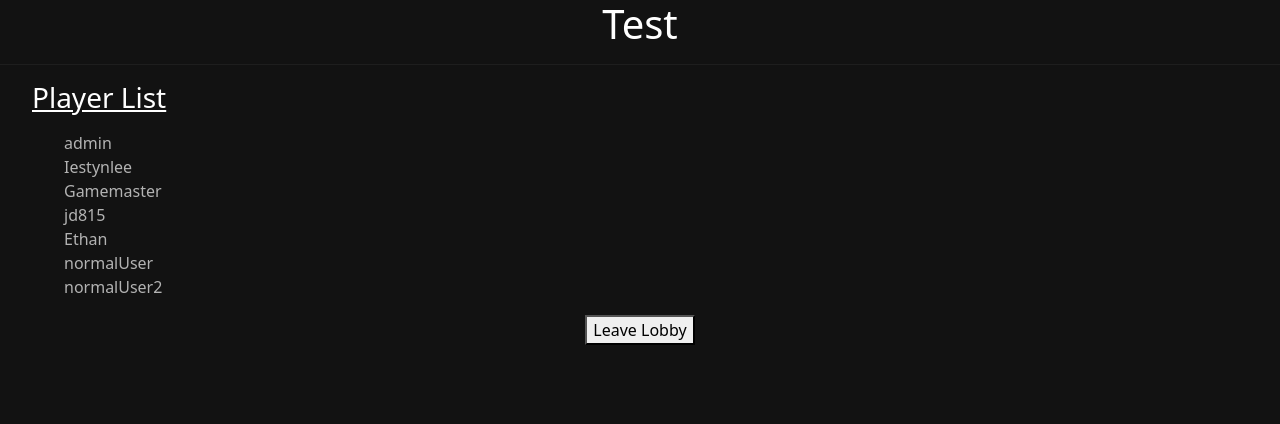
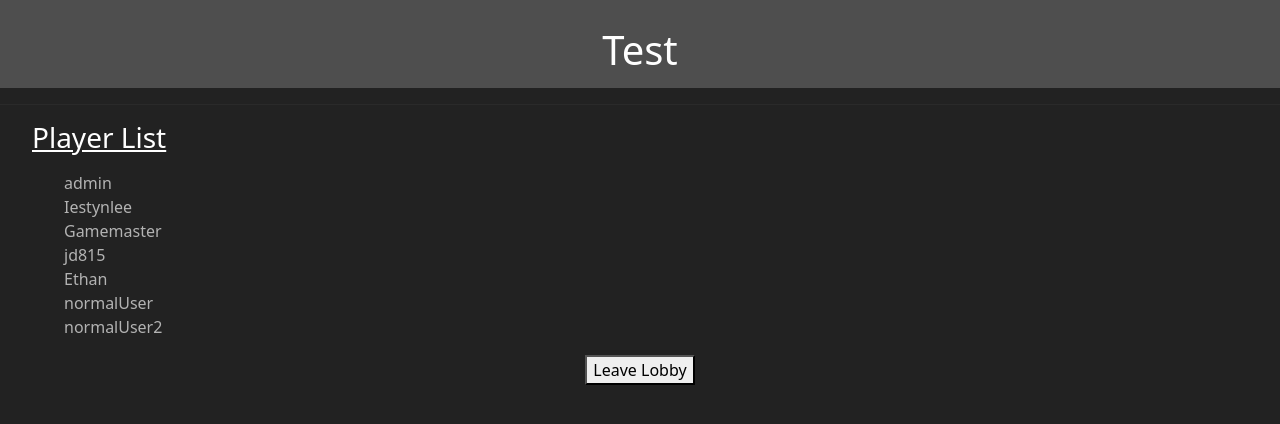
Before and after one commit to iestynlee/Group-Software-Project, a Django app: template game/templates/game/lobby.html in a window 1280 px wide. Shown: the top 424 px of the page. Run offline with Django 4.2, Linux system fonts and the light colour scheme; the template is opened without the code that fills it: values that come from a table or form of the project are taken from there, others are empty; data comes from the database, SQL or seed files in the repository; parts of the project's set-up code (start-up, migrations or seed data) failed here and were passed over.

Commit message:
Update lobby.html

```diff
--- a/game/templates/game/lobby.html
+++ b/game/templates/game/lobby.html
@@ -7,10 +7,19 @@
 	<meta charset="utf-8">
 	<meta name="viewport" content="width=device-width, initial-scale=1">
 	<link href="https://cdn.jsdelivr.net/npm/bootstrap@5.1.3/dist/css/bootstrap.min.css" rel="stylesheet" integrity="sha384-1BmE4kWBq78iYhFldvKuhfTAU6auU8tT94WrHftjDbrCEXSU1oBoqyl2QvZ6jIW3" crossorigin="anonymous">
+	<style type="text/css">
+		.header{
+			background-color: #4e4e4e;
+			padding-top: 2%;
+			padding-bottom: 0.5%;
+		}
+
+	</style>
+
 	<title>Lobby</title>
 </head>
-<body style="background-color: #121212">
-<center><h1 style="color: white">{{ lobby.lobby_name }}</h1></center>
+<body style="background-color: #222222">
+<center><div class="header"><h1 style="color: white">{{ lobby.lobby_name }}</h1></center></div></center>
 <hr style="color: #404040">
 {% block content %}
 
```
